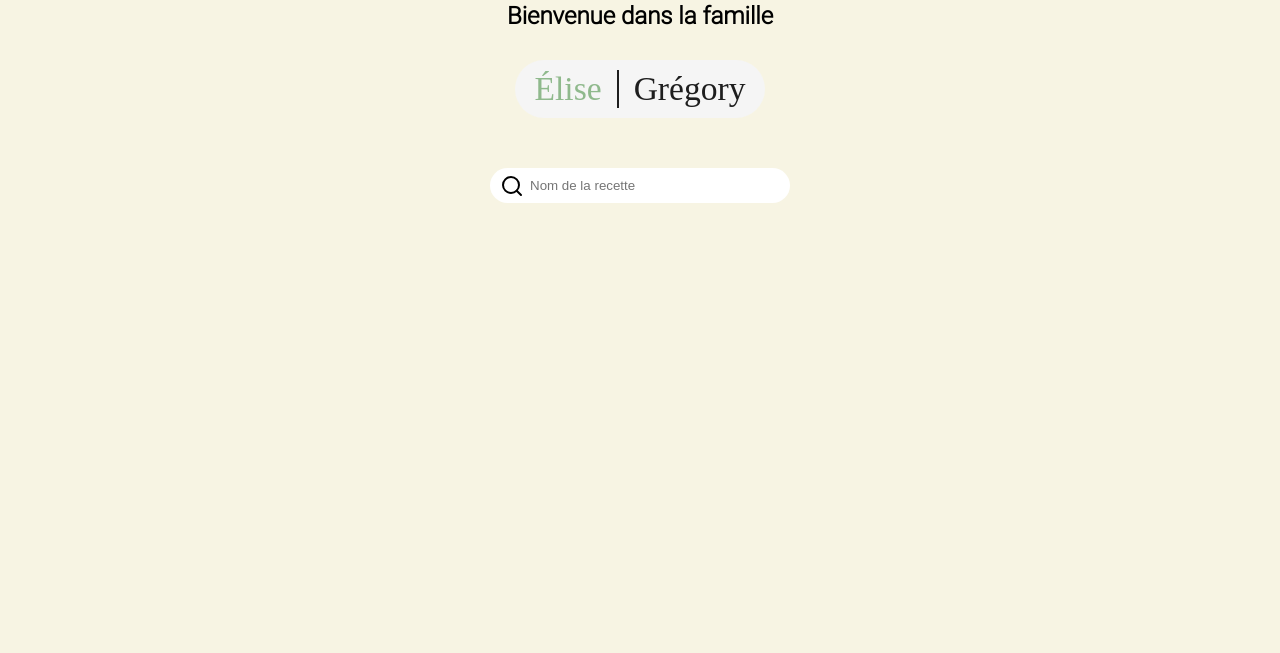
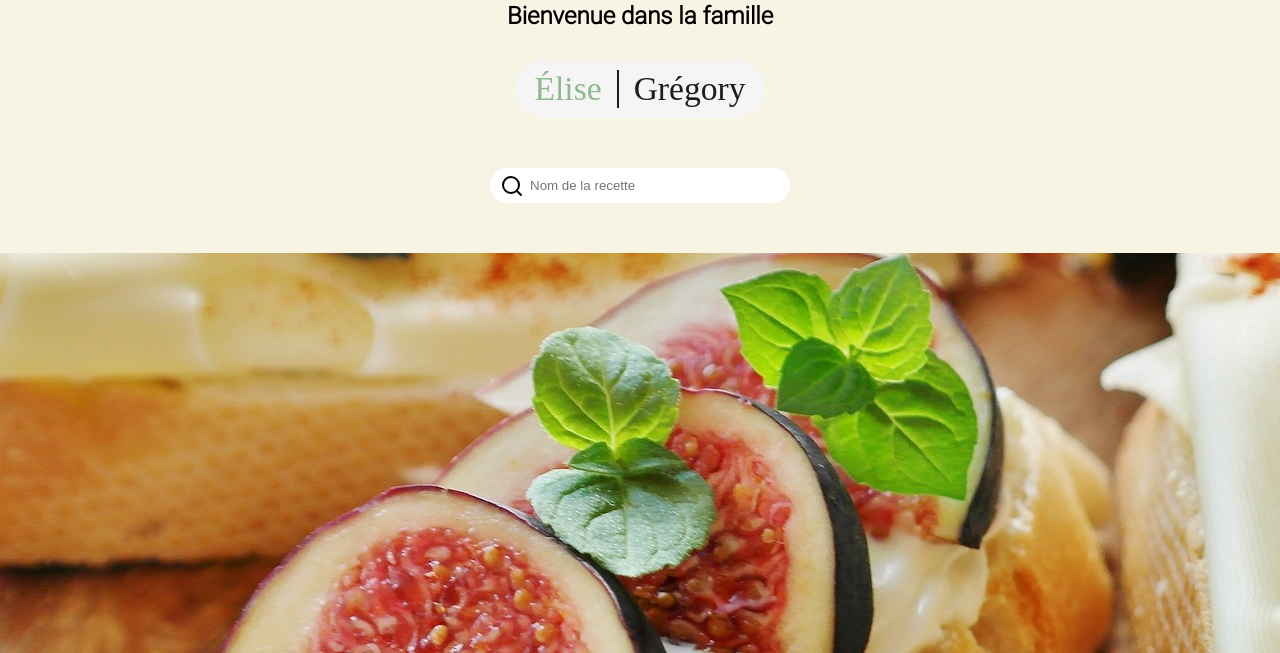
Before and after one commit to GregoryVDev/BlogCuisine, a PHP site: page /eliseentreechaude.php in a window 1280 px wide. Shown: the part 521-1174 px from the top of the page. Before the commit the page ends 724 px from the top, so only its background shows below. Run offline with PHP 8.4, Linux system fonts and the light colour scheme.

Commit message:
Added image and added background image

```diff
--- a/src/css/entreeelise.css
+++ b/src/css/entreeelise.css
@@ -3,3 +3,9 @@
 }
 
 /* ILLUSTRATION */
+
+#illustration-entree {
+  background: url("../img/entrees/entreebg.jpg") fixed;
+  background-position-y: 50%;
+  height: 400px;
+}
```
Also changed, not shown: src/img/entrees/entreebg.jpg (added), src/img/plats/poisson.jpg (added).
